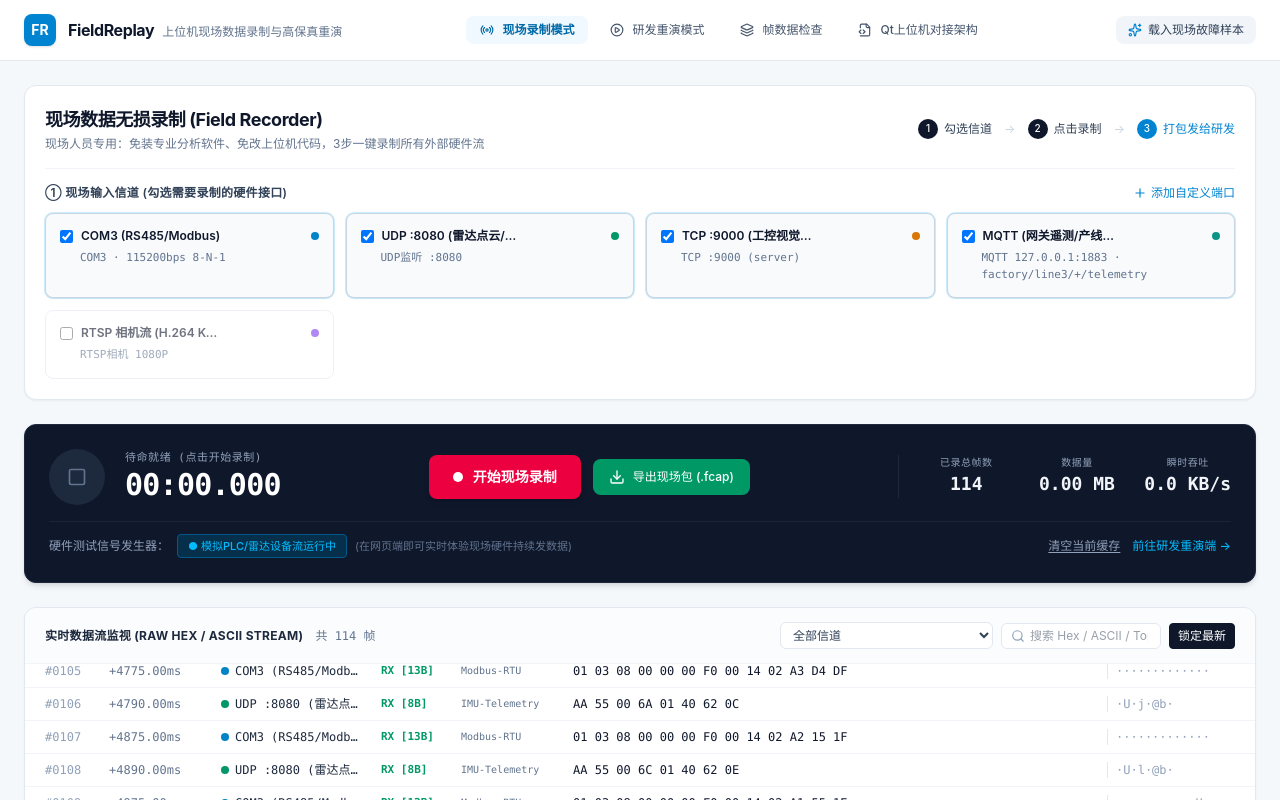
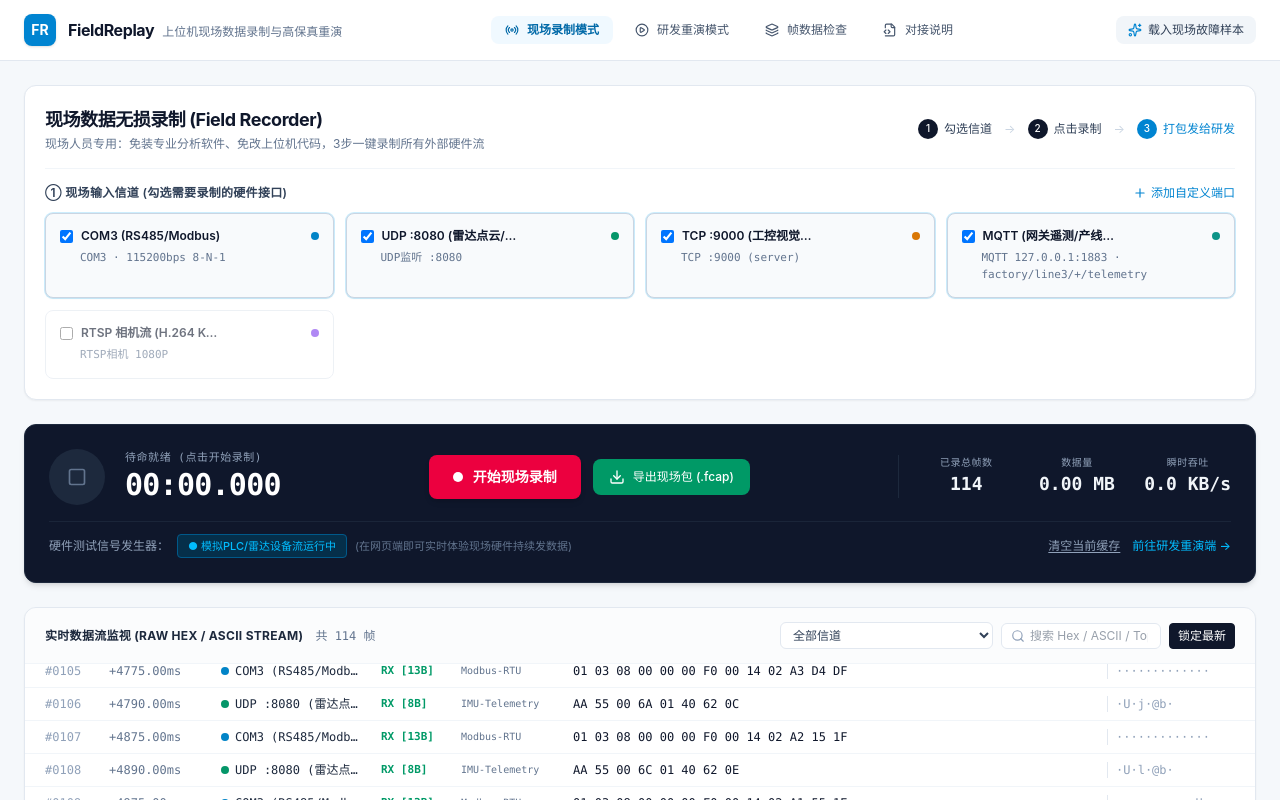
Before and after one commit to miaotaogou-create/fieldreplay, a React (Vite) app in the folder ui/: page / in a window 1280 px wide. Shown: the top 800 px of the page. Built offline with nearby package versions, Linux system fonts and the light colour scheme.

Commit message:
顶栏四 Tab 改为对接说明表述，Toast 连点重置计时并去掉页脚仅 Qt 口吻。

```diff
--- a/ui/src/App.tsx
+++ b/ui/src/App.tsx
@@ -3,7 +3,7 @@
  * SPDX-License-Identifier: Apache-2.0
  */
 
-import React, { useState } from 'react';
+import React, { useEffect, useRef, useState } from 'react';
 import {
   AppTab,
   ChannelConfig,
@@ -13,7 +13,6 @@ import {
 import {
   defaultChannels,
   generateServoAlarmPreset,
-  generateAgvNavigationPreset,
 } from './utils/mockFieldData';
 import { Header } from './components/Header';
 import { FieldRecorderView } from './components/FieldRecorderView';
@@ -21,11 +20,13 @@ import { DevReplayerView } from './components/DevReplayerView';
 import { PacketsView } from './components/PacketsView';
 import { QtArchitectureGuide } from './components/QtArchitectureGuide';
 
+const TOAST_MS = 3500;
+
 export default function App() {
   const [currentTab, setCurrentTab] = useState<AppTab>('record');
   const [channels, setChannels] = useState<ChannelConfig[]>(defaultChannels);
 
-  // Initialize with realistic preset data
+  // 初始载入一份可演示的现场样本（mock）
   const initialPreset = generateServoAlarmPreset();
   const [sessionMetadata, setSessionMetadata] = useState<CaptureSessionMetadata>(
     initialPreset.metadata
@@ -35,10 +36,21 @@ export default function App() {
   );
 
   const [notification, setNotification] = useState<string | null>(null);
+  const toastTimerRef = useRef<ReturnType<typeof setTimeout> | null>(null);
+
+  useEffect(() => {
+    return () => {
+      if (toastTimerRef.current) clearTimeout(toastTimerRef.current);
+    };
+  }, []);
 
   const showToast = (msg: string) => {
+    if (toastTimerRef.current) clearTimeout(toastTimerRef.current);
     setNotification(msg);
-    setTimeout(() => setNotification(null), 3500);
+    toastTimerRef.current = setTimeout(() => {
+      setNotification(null);
+      toastTimerRef.current = null;
+    }, TOAST_MS);
   };
 
   const handleToggleChannel = (id: string) => {
@@ -63,7 +75,6 @@ export default function App() {
 
   const handleExportSession = (metadata: CaptureSessionMetadata) => {
     setSessionMetadata(metadata);
-    // Trigger download of .fcap JSON payload
     const exportBundle = {
       format: 'FCAP-1.0',
       exportedAt: new Date().toISOString(),
@@ -120,22 +131,24 @@ export default function App() {
 
   return (
     <div className="min-h-screen bg-slate-100/70 text-slate-900 flex flex-col font-sans antialiased">
-      {/* Top Header */}
       <Header
         currentTab={currentTab}
         onTabChange={setCurrentTab}
         onLoadPreset={handleLoadServoPreset}
       />
 
-      {/* Toast Notification */}
+      {/* Toast：连点会重置计时，避免提前消失 */}
       {notification && (
-        <div className="fixed bottom-6 right-6 z-50 bg-slate-900 text-white text-xs px-4 py-2.5 rounded-lg shadow-xl border border-slate-800 flex items-center gap-2">
-          <span className="w-2 h-2 rounded-full bg-emerald-400" />
+        <div
+          role="status"
+          aria-live="polite"
+          className="fixed bottom-6 right-6 z-50 bg-slate-900 text-white text-xs px-4 py-2.5 rounded-lg shadow-xl border border-slate-800 flex items-center gap-2 max-w-sm"
+        >
+          <span className="w-2 h-2 rounded-full bg-emerald-400 shrink-0" />
           <span>{notification}</span>
         </div>
       )}
 
-      {/* Main Content Area */}
       <main className="flex-1 pb-16">
         {currentTab === 'record' && (
           <FieldRecorderView
@@ -160,20 +173,16 @@ export default function App() {
         )}
 
         {currentTab === 'packets' && (
-          <PacketsView
-            packets={recordedPackets}
-            onSelectPacket={() => {}}
-          />
+          <PacketsView packets={recordedPackets} onSelectPacket={() => {}} />
         )}
 
         {currentTab === 'qt_guide' && <QtArchitectureGuide />}
       </main>
 
-      {/* Minimal Footer */}
       <footer className="py-4 border-t border-slate-200 text-center text-xs text-slate-500 bg-white">
         <span>FieldReplay · 工业上位机现场数据录制与高保真重演工作台</span>
         <span className="mx-2">·</span>
-        <span>微秒纳秒级时序无漂移记录 · 跨平台 Qt6 / Qt5 对接规范</span>
+        <span>微秒时基无漂移 · 上位机改指向即可对接</span>
       </footer>
     </div>
   );
--- a/ui/src/components/Header.tsx
+++ b/ui/src/components/Header.tsx
@@ -13,10 +13,17 @@ interface HeaderProps {
   onLoadPreset: () => void;
 }
 
+const TABS: { id: AppTab; label: string; icon: React.ElementType }[] = [
+  { id: 'record', label: '现场录制模式', icon: Radio },
+  { id: 'replay', label: '研发重演模式', icon: PlayCircle },
+  { id: 'packets', label: '帧数据检查', icon: Layers },
+  { id: 'qt_guide', label: '对接说明', icon: FileCode2 },
+];
+
 export const Header: React.FC<HeaderProps> = ({ currentTab, onTabChange, onLoadPreset }) => {
   return (
     <header className="flex items-center justify-between gap-8 px-6 py-3.5 bg-white border-b border-slate-200 sticky top-0 z-40">
-      {/* Zone 1: Single text element wordmark */}
+      {/* Zone 1: wordmark */}
       <div className="flex items-center gap-3 shrink-0">
         <div className="w-8 h-8 rounded-lg bg-sky-600 text-white flex items-center justify-center font-bold text-sm shadow-sm">
           FR
@@ -31,60 +38,33 @@ export const Header: React.FC<HeaderProps> = ({ currentTab, onTabChange, onLoadP
         </div>
       </div>
 
-      {/* Zone 2: Navigation Links / Mode Switcher */}
-      <nav className="flex items-center gap-1 sm:gap-2">
+      {/* Zone 2: 四 Tab */}
+      <nav className="flex items-center gap-1 sm:gap-2" aria-label="主功能切换">
+        {TABS.map(({ id, label, icon: Icon }) => {
+          const active = currentTab === id;
+          return (
             <button
-          onClick={() => onTabChange('record')}
+              key={id}
+              type="button"
+              onClick={() => onTabChange(id)}
+              aria-current={active ? 'page' : undefined}
               className={`flex items-center gap-2 px-3.5 py-1.5 text-xs font-medium rounded-lg transition-colors whitespace-nowrap shrink-0 ${
-            currentTab === 'record'
+                active
                   ? 'bg-sky-50 text-sky-700 font-semibold'
                   : 'text-slate-600 hover:text-slate-900 hover:bg-slate-50'
               }`}
             >
-          <Radio className="w-3.5 h-3.5" />
-          <span>现场录制模式</span>
+              <Icon className="w-3.5 h-3.5" />
+              <span>{label}</span>
             </button>
-
-        <button
-          onClick={() => onTabChange('replay')}
-          className={`flex items-center gap-2 px-3.5 py-1.5 text-xs font-medium rounded-lg transition-colors whitespace-nowrap shrink-0 ${
-            currentTab === 'replay'
-              ? 'bg-sky-50 text-sky-700 font-semibold'
-              : 'text-slate-600 hover:text-slate-900 hover:bg-slate-50'
-          }`}
-        >
-          <PlayCircle className="w-3.5 h-3.5" />
-          <span>研发重演模式</span>
-        </button>
-
-        <button
-          onClick={() => onTabChange('packets')}
-          className={`flex items-center gap-2 px-3.5 py-1.5 text-xs font-medium rounded-lg transition-colors whitespace-nowrap shrink-0 ${
-            currentTab === 'packets'
-              ? 'bg-sky-50 text-sky-700 font-semibold'
-              : 'text-slate-600 hover:text-slate-900 hover:bg-slate-50'
-          }`}
-        >
-          <Layers className="w-3.5 h-3.5" />
-          <span>帧数据检查</span>
-        </button>
-
-        <button
-          onClick={() => onTabChange('qt_guide')}
-          className={`flex items-center gap-2 px-3.5 py-1.5 text-xs font-medium rounded-lg transition-colors whitespace-nowrap shrink-0 ${
-            currentTab === 'qt_guide'
-              ? 'bg-sky-50 text-sky-700 font-semibold'
-              : 'text-slate-600 hover:text-slate-900 hover:bg-slate-50'
-          }`}
-        >
-          <FileCode2 className="w-3.5 h-3.5" />
-          <span>Qt上位机对接架构</span>
-        </button>
+          );
+        })}
       </nav>
 
-      {/* Zone 3: 1 primary action */}
+      {/* Zone 3: 载入样本 */}
       <div className="flex items-center gap-2 shrink-0">
         <button
+          type="button"
           onClick={onLoadPreset}
           className="flex items-center gap-1.5 px-3 py-1.5 text-xs font-medium text-slate-700 bg-slate-100 hover:bg-slate-200 rounded-lg transition-colors whitespace-nowrap shrink-0"
           title="载入工业现场伺服卡滞过流故障案例数据包"
```
Also changed, not shown: 1 other file (tests, documents, lock files or other folders). Lines whose indentation alone changed are shown as unchanged.
